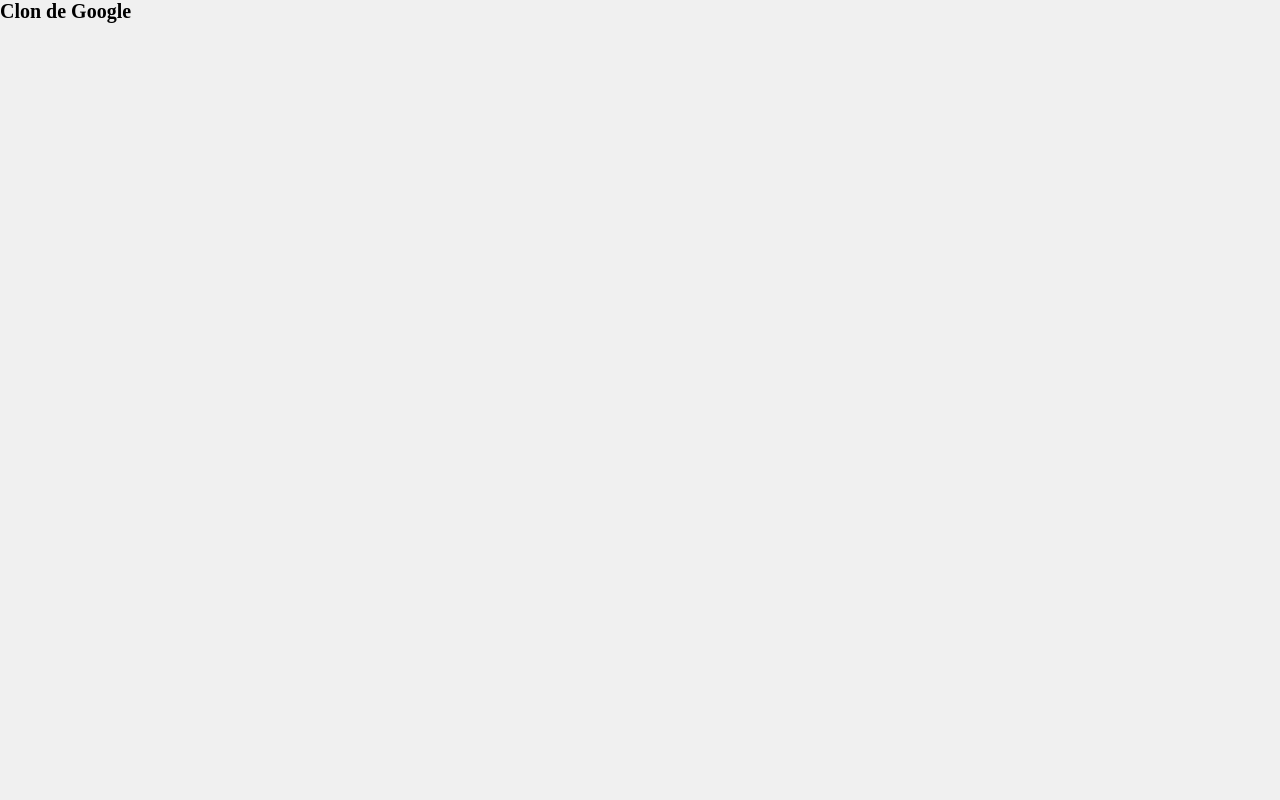
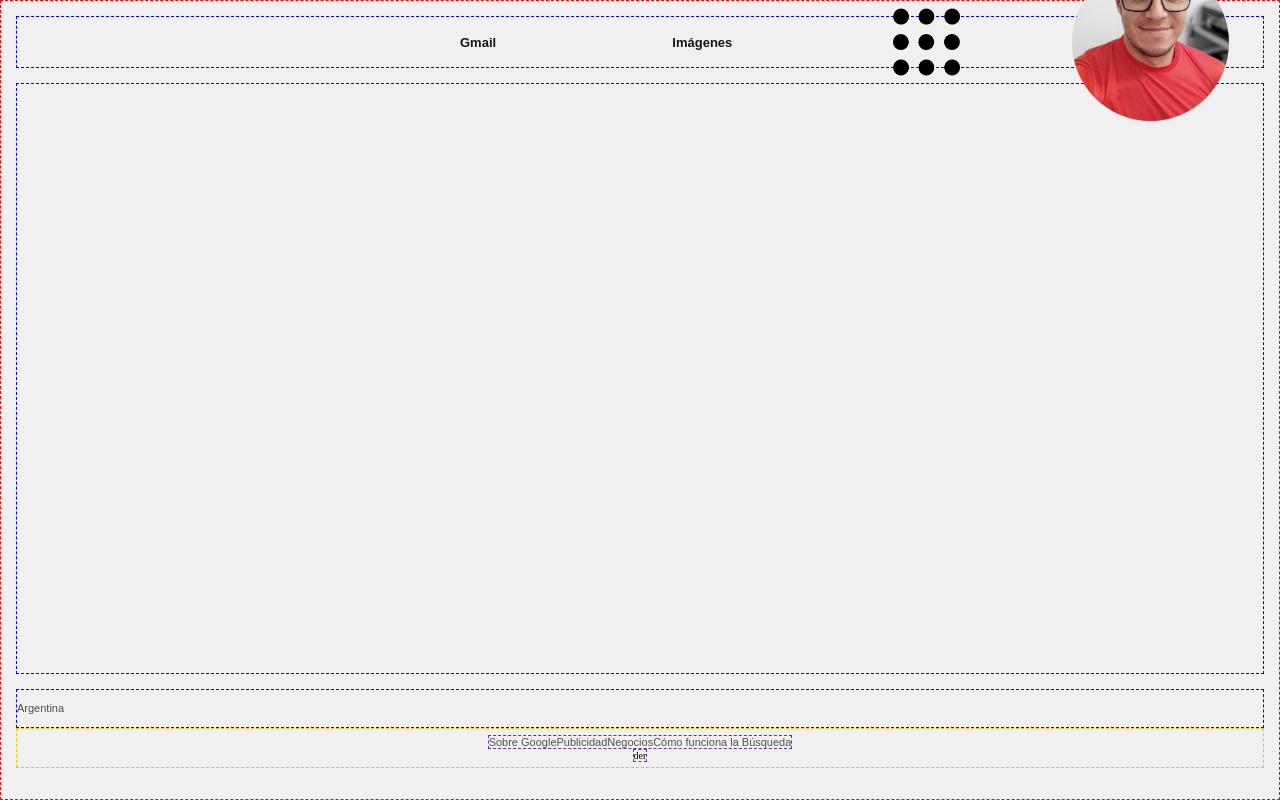
Before and after one commit to Gabriel-Arg/Google-clon, a plain HTML site: page index.html in a window 1280 px wide. Drawn offline with Linux system fonts and the light colour scheme.

Commit message:
Crea las 4 secciones principales

```diff
--- a/index.html
+++ b/index.html
@@ -33,7 +33,36 @@
 
 <body>
 
-    <h1>Clon de Google</h1>
+    <header class="encabezado">
+        <a class="encabezado_link" href="">Gmail</a>
+        <a class="encabezado_link" href="">Imágenes</a>
+        <a class="encabezado_link" href="">
+            <img class="encabezado_link_menu" src="icon/menu-negro.png" alt="Menu">
+        </a>
+        <a class="encabezado_link" href="">
+            <img class="encabezado_link_img" src="img/perfil001 (2).jpg" alt="Mi foto de perfil">
+        </a>
+    </header>
+
+    <main class="cuerpo">
+
+    </main>
+
+    <div class="pais">
+        <p>Argentina</p>
+    </div>
+
+    <footer class="pie">
+        <div class="pie_links pie_izq">
+            <a class="pie_links_a" href="">Sobre Google</a>
+            <a class="pie_links_a" href="">Publicidad</a>
+            <a class="pie_links_a" href="">Negocios</a>
+            <a class="pie_links_a" href="">Cómo funciona la Búsqueda</a>
+        </div>
+        <div class="pie_links pie_der">
+            der
+        </div>
+    </footer>
 
 
 </body>
--- a/scss/compilador.scss
+++ b/scss/compilador.scss
@@ -12,8 +12,99 @@ html {
 
 body {
     background-color: $blanco;
+    border: 1px dashed red;
+    height: 100vh;
 }
 
 //--------------------------------------------
 //     HEADER
 //--------------------------------------------
+
+.encabezado {
+    border: 1px dashed blue;
+    margin: 15px;
+
+    display: flex;
+    flex-direction: row;
+    align-items: center;
+    justify-content: flex-end;
+
+    .encabezado_link {
+        // border: 1px dashed darkmagenta;
+        height: 50px;
+        width: 18%;
+
+        display: flex;
+        flex-direction: row;
+        justify-content: center;
+        align-items: center;
+
+        font-family: Arial, Helvetica, sans-serif;
+        font-size: 13px;
+        color: $negro;
+        font-weight: bold;
+        text-decoration: none;
+
+        .encabezado_link_menu {
+            width: 30%;
+        }
+        .encabezado_link_img {
+            width: 70%;
+            border-radius: 50%;
+        }
+    }
+}
+
+.cuerpo {
+    border: 1px dashed blue;
+    height: 74%;
+    margin: 15px;
+}
+
+.pais {
+    border: 1px dashed blue;
+    height: 5%;
+    margin: 0px 15px;
+
+    font-family: Arial, Helvetica, sans-serif;
+    font-size: 11px;
+    color: $gris_oscuro;
+    font-weight: 300;
+    text-decoration: none;
+
+    display: flex;
+    flex-direction: row;
+    align-items: center;
+}
+
+.pie {
+    border: 1px dashed rgb(255, 191, 0);
+    height: 5%;
+    margin: 0px 15px 15px;
+
+    display: flex;
+    flex-direction: column;
+    align-items: center;
+    justify-content: center;
+
+    .pie_izq {
+        border: 1px dashed rgb(213, 3, 101);
+    }
+
+    .pie_links {
+        border: 1px dashed rebeccapurple;
+
+        display: flex;
+        flex-direction: row;
+        align-items: center;
+    }
+
+    .pie_links_a {
+
+        font-family: Arial, Helvetica, sans-serif;
+        font-size: 11px;
+        color: $gris_oscuro;
+        text-decoration: none;
+        font-weight: 400;
+    }
+}
--- a/scss/variables.scss
+++ b/scss/variables.scss
@@ -5,6 +5,7 @@
 $blanco: rgb(240, 240, 240);
 $negro:rgb(22, 21, 21);
 $gris_claro: rgb(175, 175, 175);
+$gris_oscuro:rgb(80, 80, 80);
 
 //--------------------------------------------
 //    fUENTES
```
Also changed, not shown: css/movil.css, icon/menu-negro.png (added), img/perfil001 (2).jpg (added), 1 other file.
